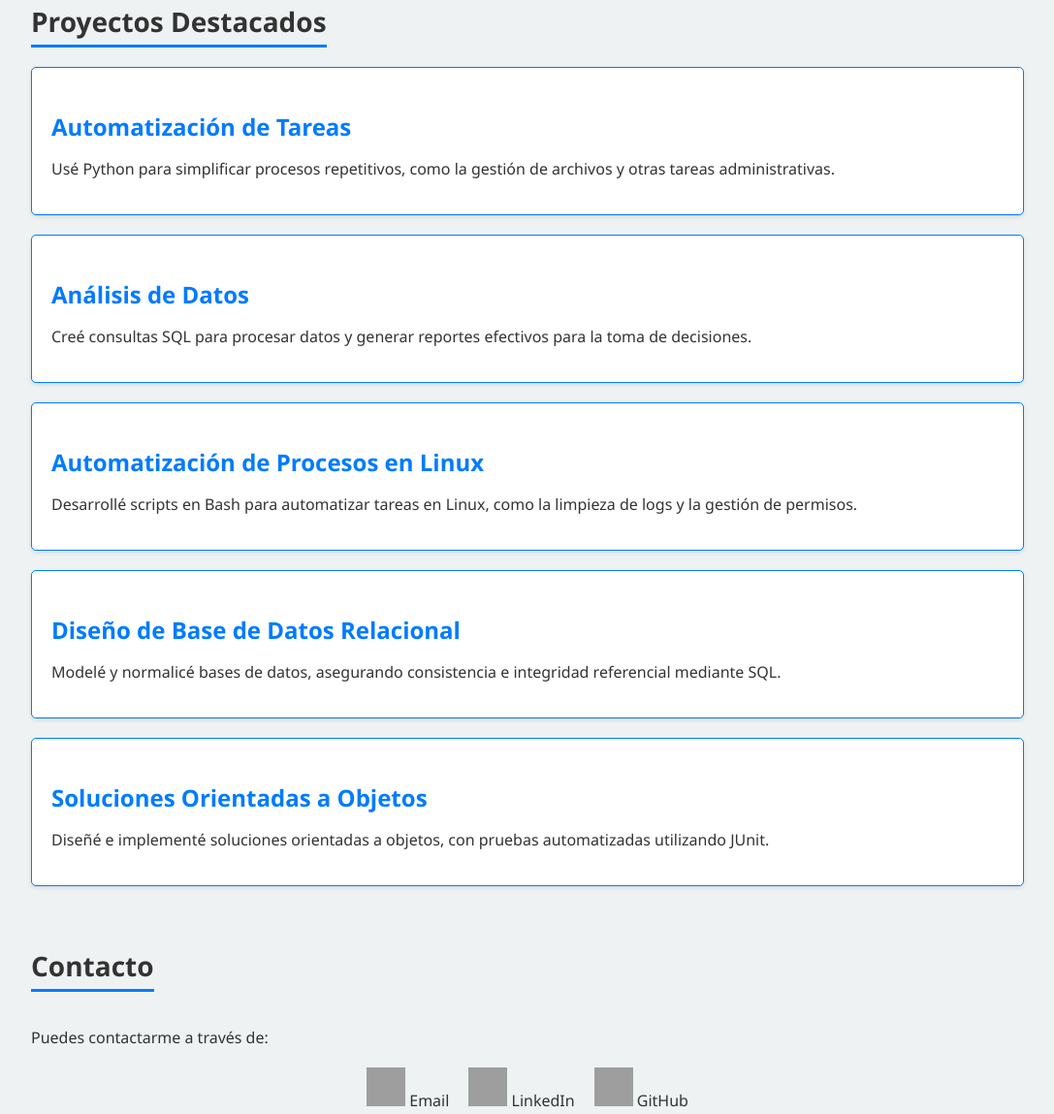
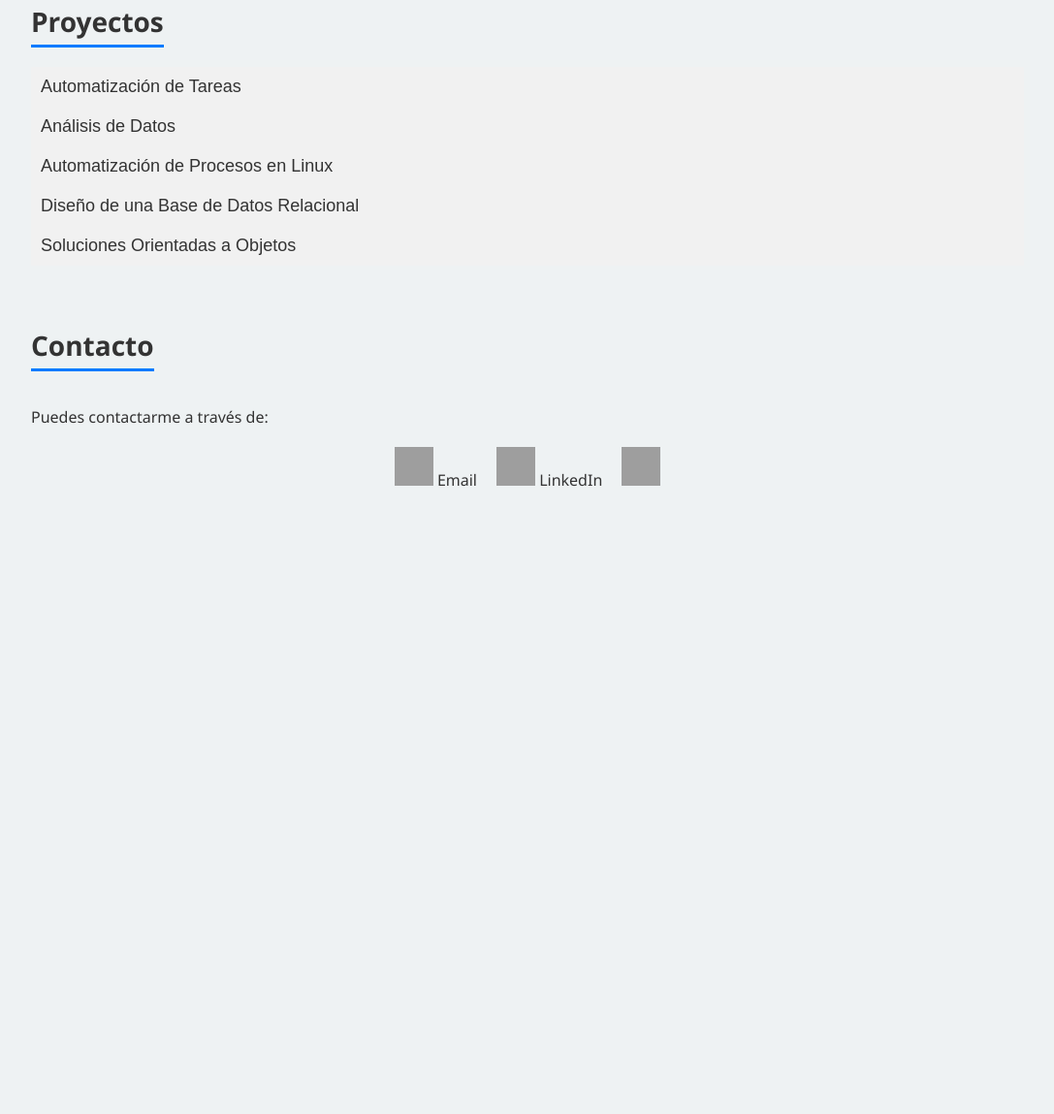
Before and after one commit to AndresMurray/miPortfolio, a plain HTML site: page index.html in a window 1280 px wide. Shown: the part 668-1817 px from the top of the page at 97% size, without its empty margins (96-1183 px from the left). After the commit the page ends 1234 px from the top, so only its background shows below. Drawn offline with Linux system fonts and the light colour scheme; grey boxes are pictures that could not be loaded.

Commit message:
añado desplegable

```diff
--- a/index.html
+++ b/index.html
@@ -6,7 +6,7 @@
     <meta name="viewport" content="width=device-width, initial-scale=1.0">
     <!-- Favicon actualizado para la prueba -->
     <link rel="icon" type="image/png" sizes="32x32" href="computer.png">
-    <title>Mi Portfolio </title>
+    <title>Mi Portfolio</title>
 
     <style>
         body {
@@ -105,26 +105,28 @@
             width: 100%;
             box-shadow: 0 -4px 8px rgba(0, 0, 0, 0.1);
         }
-        .project-item {
-            background-color: #fff;
-            border: 1px solid #007bff;
-            border-radius: 5px;
-            padding: 20px;
-            margin-bottom: 20px;
-            box-shadow: 0 2px 4px rgba(0, 0, 0, 0.1);
+        .accordion {
+            background-color: #f1f1f1;
+            color: #333;
+            cursor: pointer;
+            padding: 10px;
+            width: 100%;
+            border: none;
+            text-align: left;
+            outline: none;
+            font-size: 18px;
+            transition: background-color 0.3s;
         }
-
-        .project-item h3 {
-            color: #007bff;
-            font-size: 24px;
-            margin-bottom: 10px;
+        .accordion:hover {
+            background-color: #007bff;
+            color: white;
         }
-
-        .project-item p {
-            font-size: 16px;
-            color: #333;
+        .panel {
+            padding: 10px;
+            display: none;
+            background-color: #f9f9f9;
+            border: 1px solid #ddd;
         }
-
         @media (max-width: 768px) {
             .container {
                 width: 95%;
@@ -181,32 +183,37 @@
         </section>
 
         <section id="proyectos">
-            <h2 class="section-title">Proyectos Destacados</h2>
-            <div class="project-item">
-                <h3>Automatización de Tareas</h3>
-                <p>Usé Python para simplificar procesos repetitivos, como la gestión de archivos y otras tareas administrativas.</p>
+            <h2 class="section-title">Proyectos</h2>
+            <!-- Acordeón de Proyectos -->
+            <button class="accordion">Automatización de Tareas</button>
+            <div class="panel">
+                <p>Usé Python para simplificar procesos repetitivos, incluyendo la gestión de archivos.</p>
             </div>
-            <div class="project-item">
-                <h3>Análisis de Datos</h3>
-                <p>Creé consultas SQL para procesar datos y generar reportes efectivos para la toma de decisiones.</p>
+
+            <button class="accordion">Análisis de Datos</button>
+            <div class="panel">
+                <p>Creé consultas SQL para procesar datos y generar reportes.</p>
             </div>
-            <div class="project-item">
-                <h3>Automatización de Procesos en Linux</h3>
-                <p>Desarrollé scripts en Bash para automatizar tareas en Linux, como la limpieza de logs y la gestión de permisos.</p>
+
+            <button class="accordion">Automatización de Procesos en Linux</button>
+            <div class="panel">
+                <p>Creé scripts en Bash para automatizar tareas administrativas, como la limpieza de logs, la gestión de permisos de archivos y la generación de reportes del sistema.</p>
             </div>
-            <div class="project-item">
-                <h3>Diseño de Base de Datos Relacional</h3>
-                <p>Modelé y normalicé bases de datos, asegurando consistencia e integridad referencial mediante SQL.</p>
+
+            <button class="accordion">Diseño de una Base de Datos Relacional</button>
+            <div class="panel">
+                <p>Modele y normalicé bases de datos, asegurando consistencia e integridad referencial.</p>
             </div>
-            <div class="project-item">
-                <h3>Soluciones Orientadas a Objetos</h3>
-                <p>Diseñé e implementé soluciones orientadas a objetos, con pruebas automatizadas utilizando JUnit.</p>
+
+            <button class="accordion">Soluciones Orientadas a Objetos</button>
+            <div class="panel">
+                <p>Diseñé e implementé soluciones orientadas a objetos. Además, realicé pruebas automatizadas con JUnit.</p>
             </div>
         </section>
 
         <section id="contacto">
             <h2 class="section-title">Contacto</h2>
-            <p>Puedes contactarme a trav&eacute;s de:</p>
+            <p>Puedes contactarme a través de:</p>
             <div class="contact-links">
                 <a class="contact-link" href="mailto:andymurray99@hotmail.com">
                     <img src="https://cdn-icons-png.flaticon.com/512/732/732200.png" alt="Email">
@@ -218,14 +225,3 @@
                 </a>
                 <a class="contact-link" href="https://github.com/AndresMurray" target="_blank">
                     <img src="https://cdn-icons-png.flaticon.com/512/733/733609.png" alt="GitHub">
-                    <span>GitHub</span>
-                </a>
-            </div>
-        </section>
-    </div>
-
-    <footer>
-        <p>&copy; 2025 Mi Portafolio. Todos los derechos reservados.</p>
-    </footer>
-</body>
-</html>
```
